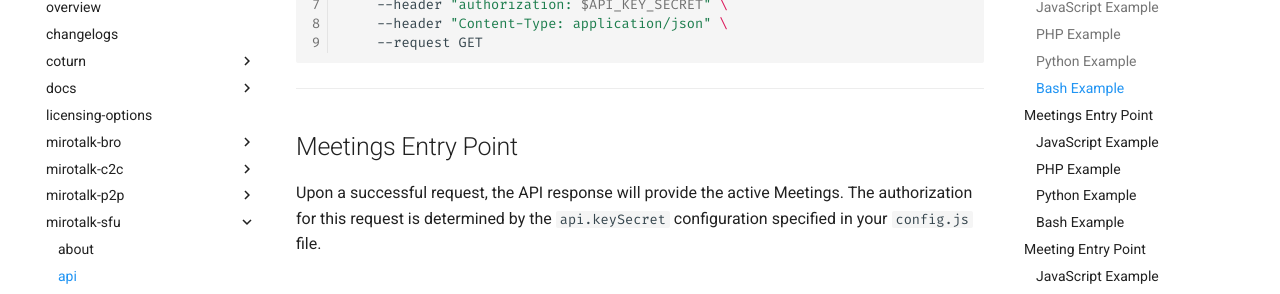
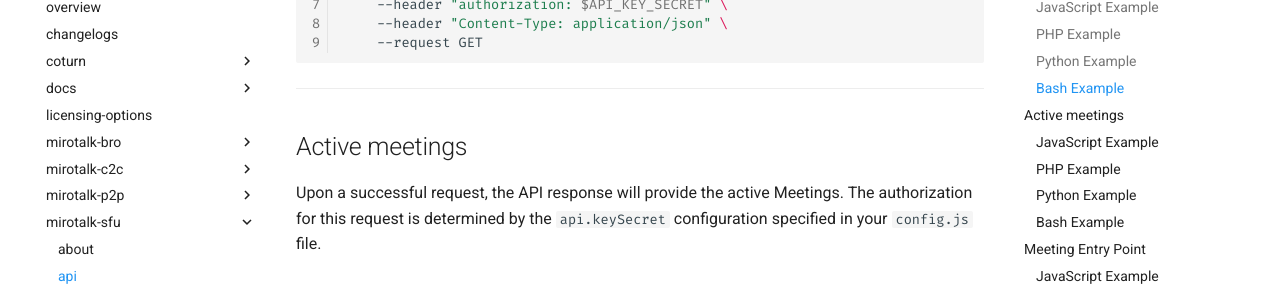
Before and after one commit to miroslavpejic85/mirotalk-docs, an MkDocs documentation site: the page built from docs/mirotalk-sfu/api.md, in a window 1280 px wide and 900 px high, scrolled down 2926 px. Shown: the part 128-422 px from the top of the window. Built offline with MkDocs 1.6.1 and Material for MkDocs 9.7.7, drawn with Linux system fonts in a browser that asks for light colours.

Commit message:
[mirotalkdocs] - fix typo

```diff
--- a/docs/mirotalk-sfu/api.md
+++ b/docs/mirotalk-sfu/api.md
@@ -128,7 +128,7 @@ curl $MIROTALK_URL \
 
 ---
 
-## Meetings Entry Point
+## Active meetings
 
 Upon a successful request, the API response will provide the active Meetings. The authorization for this request is determined by the `api.keySecret` configuration specified in your `config.js` file.
 
```
